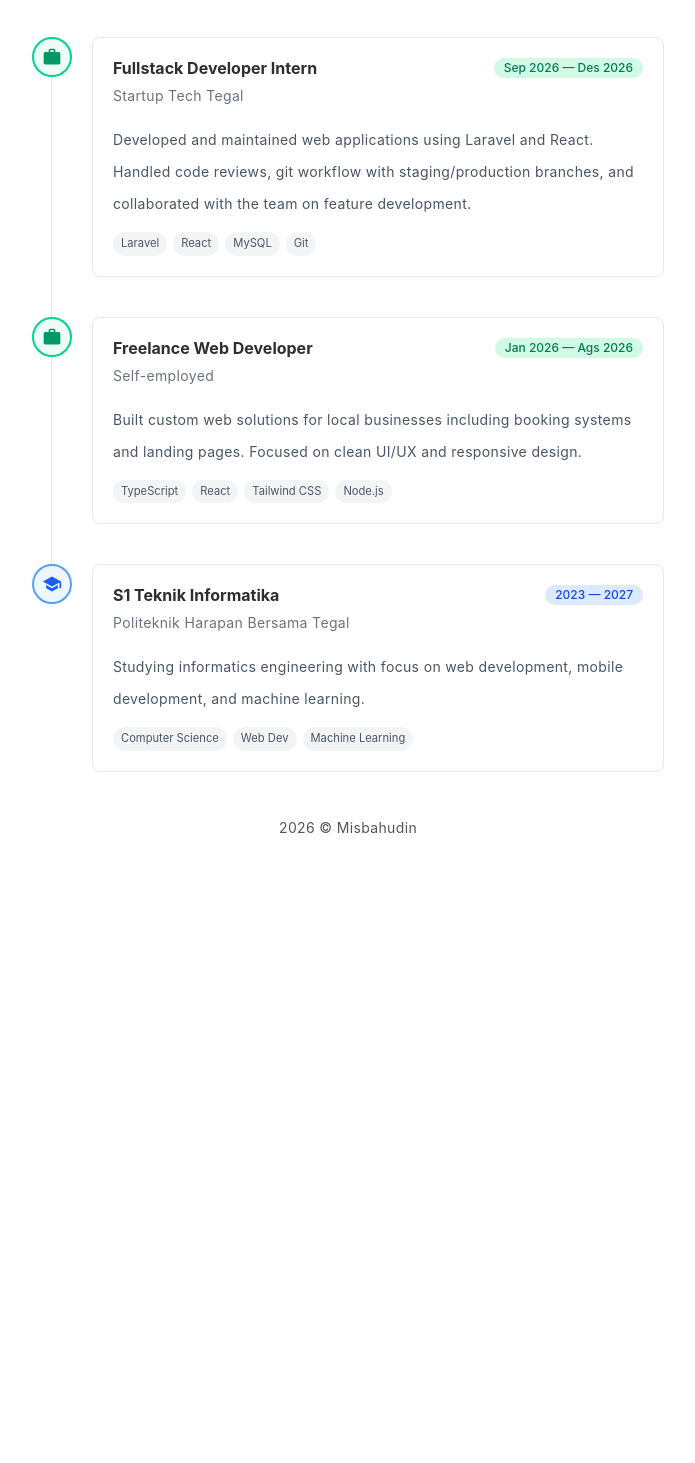
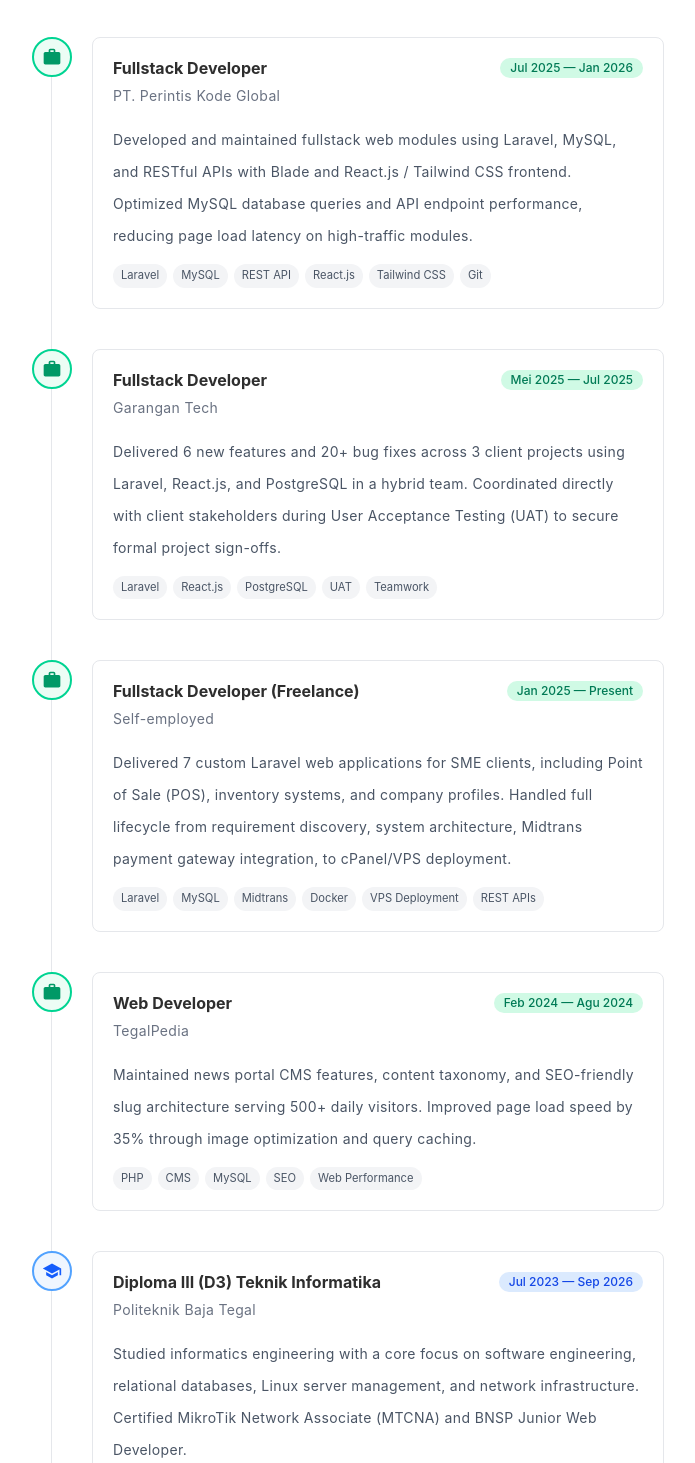
Before and after one commit to misbahkun/my-portofolio, a React (Vite) app: page /experience in a window 1280 px wide. Shown: the part 187-1650 px from the top of the page, without its empty margins (292-987 px from the left). Before the commit the page ends 1051 px from the top, so only its background shows below. Built offline with nearby package versions, Linux system fonts and the light colour scheme.

Commit message:
feat(experience): update work experience and education details

```diff
--- a/src/data/experiences.ts
+++ b/src/data/experiences.ts
@@ -3,29 +3,56 @@ import type { Experience } from '../types'
 export const experiences: Experience[] = [
   {
     type: 'work',
-    title: 'Fullstack Developer Intern',
-    organization: 'Startup Tech Tegal',
-    period: 'Sep 2026 — Des 2026',
+    title: 'Fullstack Developer',
+    organization: 'PT. Perintis Kode Global',
+    period: 'Jul 2025 — Jan 2026',
     description:
-      'Developed and maintained web applications using Laravel and React. Handled code reviews, git workflow with staging/production branches, and collaborated with the team on feature development.',
-    tags: ['Laravel', 'React', 'MySQL', 'Git'],
+      'Developed and maintained fullstack web modules using Laravel, MySQL, and RESTful APIs with Blade and React.js / Tailwind CSS frontend. Optimized MySQL database queries and API endpoint performance, reducing page load latency on high-traffic modules.',
+    tags: ['Laravel', 'MySQL', 'REST API', 'React.js', 'Tailwind CSS', 'Git'],
   },
   {
     type: 'work',
-    title: 'Freelance Web Developer',
+    title: 'Fullstack Developer',
+    organization: 'Garangan Tech',
+    period: 'Mei 2025 — Jul 2025',
+    description:
+      'Delivered 6 new features and 20+ bug fixes across 3 client projects using Laravel, React.js, and PostgreSQL in a hybrid team. Coordinated directly with client stakeholders during User Acceptance Testing (UAT) to secure formal project sign-offs.',
+    tags: ['Laravel', 'React.js', 'PostgreSQL', 'UAT', 'Teamwork'],
+  },
+  {
+    type: 'work',
+    title: 'Fullstack Developer (Freelance)',
     organization: 'Self-employed',
-    period: 'Jan 2026 — Ags 2026',
+    period: 'Jan 2025 — Present',
     description:
-      'Built custom web solutions for local businesses including booking systems and landing pages. Focused on clean UI/UX and responsive design.',
-    tags: ['TypeScript', 'React', 'Tailwind CSS', 'Node.js'],
+      'Delivered 7 custom Laravel web applications for SME clients, including Point of Sale (POS), inventory systems, and company profiles. Handled full lifecycle from requirement discovery, system architecture, Midtrans payment gateway integration, to cPanel/VPS deployment.',
+    tags: ['Laravel', 'MySQL', 'Midtrans', 'Docker', 'VPS Deployment', 'REST APIs'],
+  },
+  {
+    type: 'work',
+    title: 'Web Developer',
+    organization: 'TegalPedia',
+    period: 'Feb 2024 — Agu 2024',
+    description:
+      'Maintained news portal CMS features, content taxonomy, and SEO-friendly slug architecture serving 500+ daily visitors. Improved page load speed by 35% through image optimization and query caching.',
+    tags: ['PHP', 'CMS', 'MySQL', 'SEO', 'Web Performance'],
   },
   {
     type: 'education',
-    title: 'S1 Teknik Informatika',
-    organization: 'Politeknik Harapan Bersama Tegal',
-    period: '2023 — 2027',
+    title: 'Diploma III (D3) Teknik Informatika',
+    organization: 'Politeknik Baja Tegal',
+    period: 'Jul 2023 — Sep 2026',
     description:
-      'Studying informatics engineering with focus on web development, mobile development, and machine learning.',
-    tags: ['Computer Science', 'Web Dev', 'Machine Learning'],
+      'Studied informatics engineering with a core focus on software engineering, relational databases, Linux server management, and network infrastructure. Certified MikroTik Network Associate (MTCNA) and BNSP Junior Web Developer.',
+    tags: ['Informatics Engineering', 'Linux Server', 'MTCNA', 'BNSP', 'Networking'],
+  },
+  {
+    type: 'education',
+    title: 'Mobile Development Cohort',
+    organization: 'Bangkit Academy (Google, GoTo, Tokopedia)',
+    period: 'Sep 2024 — Jan 2025',
+    description:
+      'Selected for Google-backed academy specializing in Android Mobile Development. Mastered Kotlin, MVVM architecture, Room Database, and Machine Learning API integration, developing the RasaDhana capstone project.',
+    tags: ['Kotlin', 'Android', 'MVVM', 'Machine Learning', 'API Integration'],
   },
 ]
--- a/src/pages/Experience.tsx
+++ b/src/pages/Experience.tsx
@@ -92,7 +92,7 @@ export function Experience() {
 
       <div className="not-prose">
         {experiences.map((entry) => (
-          <TimelineEntry key={`${entry.type}-${entry.organization}`} entry={entry} />
+          <TimelineEntry key={`${entry.type}-${entry.organization}-${entry.period}`} entry={entry} />
         ))}
       </div>
     </div>
```
